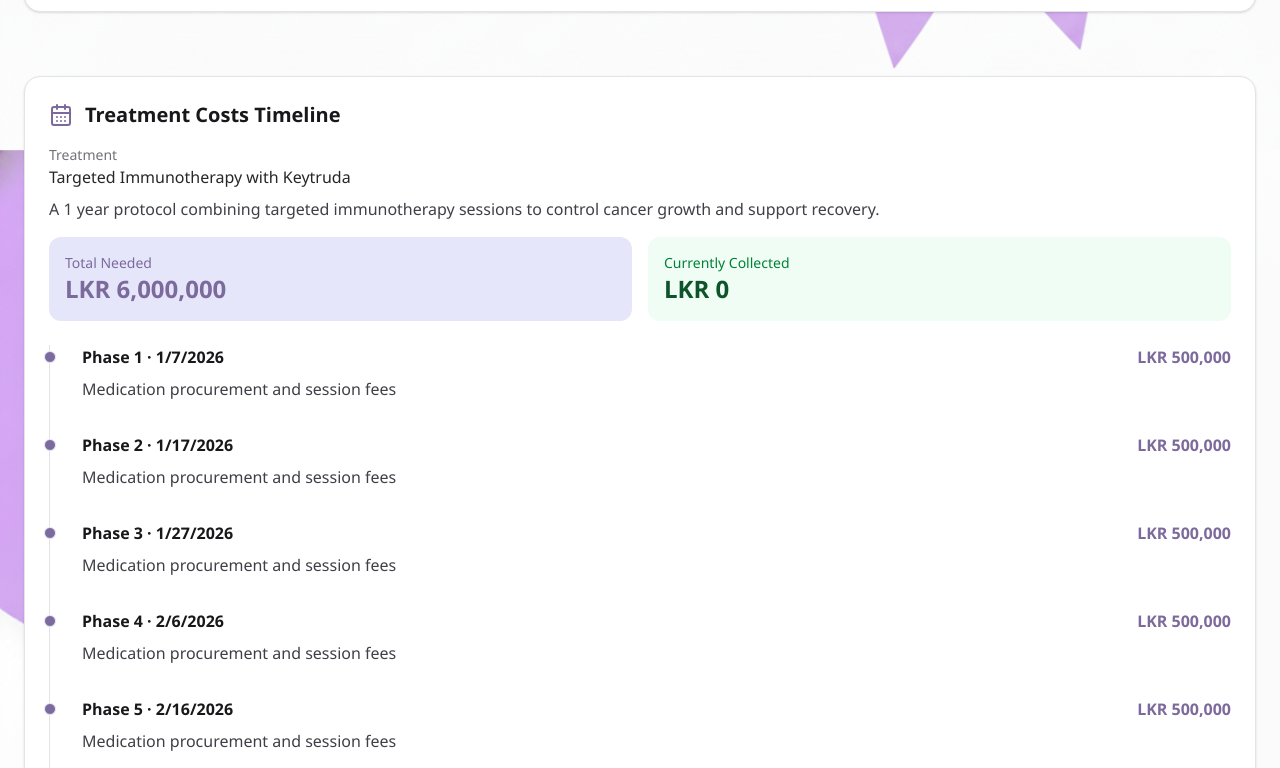
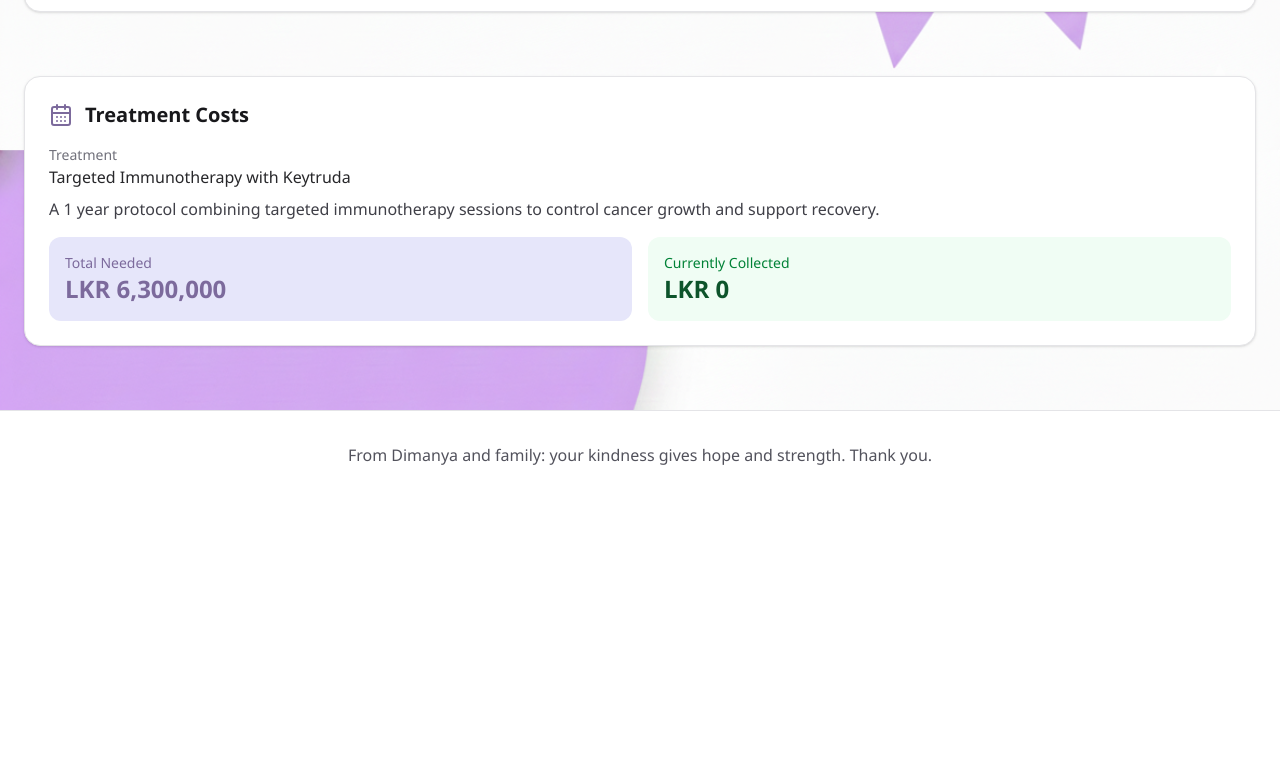
Before and after one commit to sankhaBA/cancer-patient-donation-site, a Next.js app: page / in a window 1280 px wide. Shown: the part 2652-3420 px from the top of the page. After the commit the page ends 3151 px from the top, so only its background shows below. Built offline with nearby package versions, Linux system fonts and the light colour scheme.

Commit message:
update data

```diff
--- a/src/components/TreatmentTimeline.tsx
+++ b/src/components/TreatmentTimeline.tsx
@@ -38,7 +38,8 @@ export default function TreatmentTimeline({
       <div className="rounded-2xl border border-zinc-200 bg-white p-6 shadow-sm">
         <div className="flex items-center gap-3">
           <CalendarDays className="h-6 w-6" style={{ color: '#7C6A9C' }} />
-          <h2 className="text-xl font-semibold text-zinc-900">Treatment Costs Timeline</h2>
+          {/* <h2 className="text-xl font-semibold text-zinc-900">Treatment Costs Timeline</h2> */}
+          <h2 className="text-xl font-semibold text-zinc-900">Treatment Costs </h2>
         </div>
         <div className="mt-4">
           <p className="text-sm text-zinc-500">Treatment</p>
@@ -55,7 +56,7 @@ export default function TreatmentTimeline({
             </div>
           </div>
         </div>
-        <div className="mt-6">
+        {/* <div className="mt-6">
           <ol className="relative border-l border-zinc-200 pl-6">
             {deadlines.map((d) => (
               <li key={d.id} className="mb-8 ml-2">
@@ -72,7 +73,7 @@ export default function TreatmentTimeline({
               </li>
             ))}
           </ol>
-        </div>
+        </div> */}
       </div>
     </section>
   );
--- a/src/data/dummy.ts
+++ b/src/data/dummy.ts
@@ -99,7 +99,7 @@ export const dummyData: DonationSiteData = {
     treatmentName: "Targeted Immunotherapy with Keytruda",
     description:
       "A 1 year protocol combining targeted immunotherapy sessions to control cancer growth and support recovery.",
-    totalAmount: 6000000,
+    totalAmount: 6300000,
     currency: "LKR",
     deadlines: [
       { id: 1, title: "Phase 1", date: "2026-01-07", amount: 500000, description: "Medication procurement and session fees" },
```
